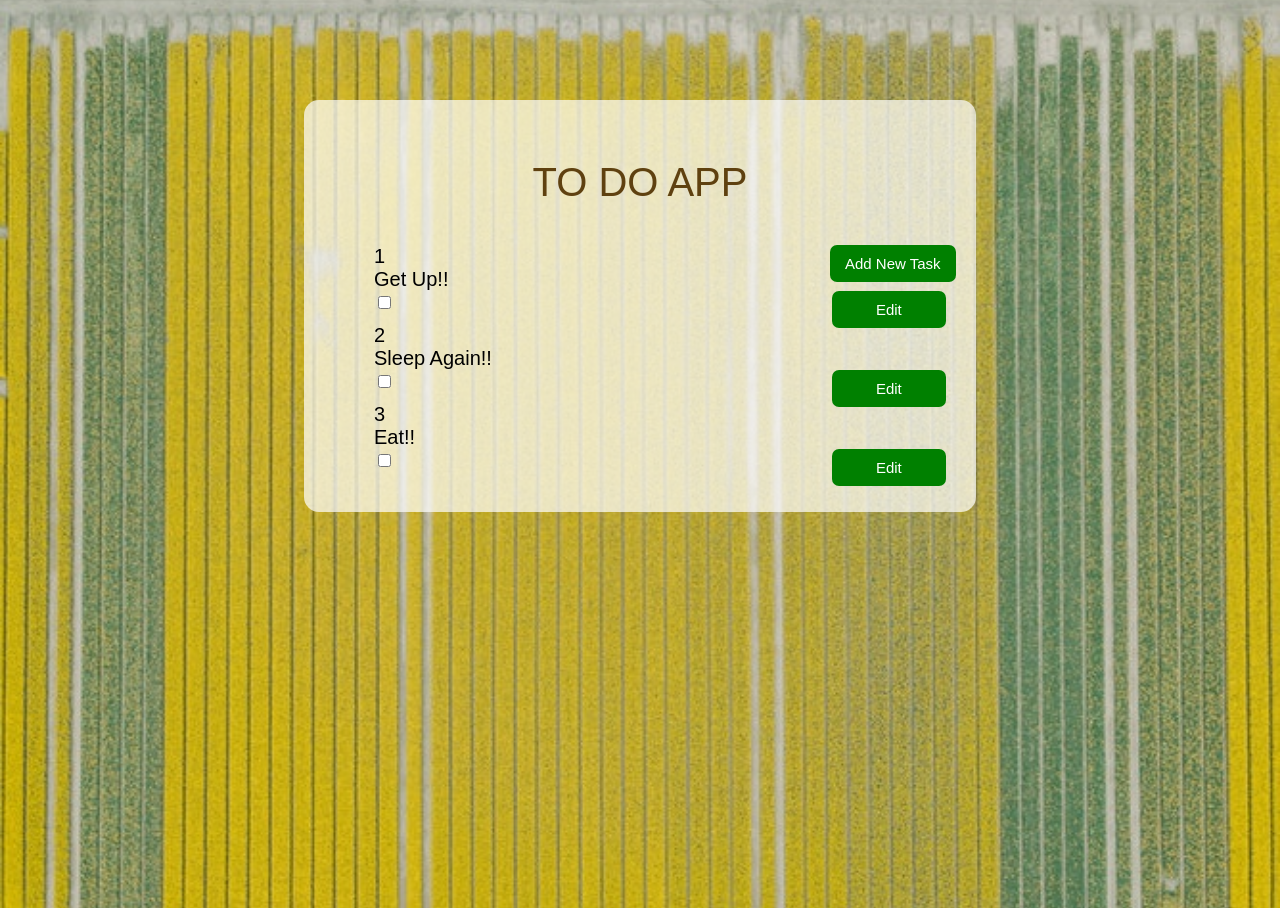
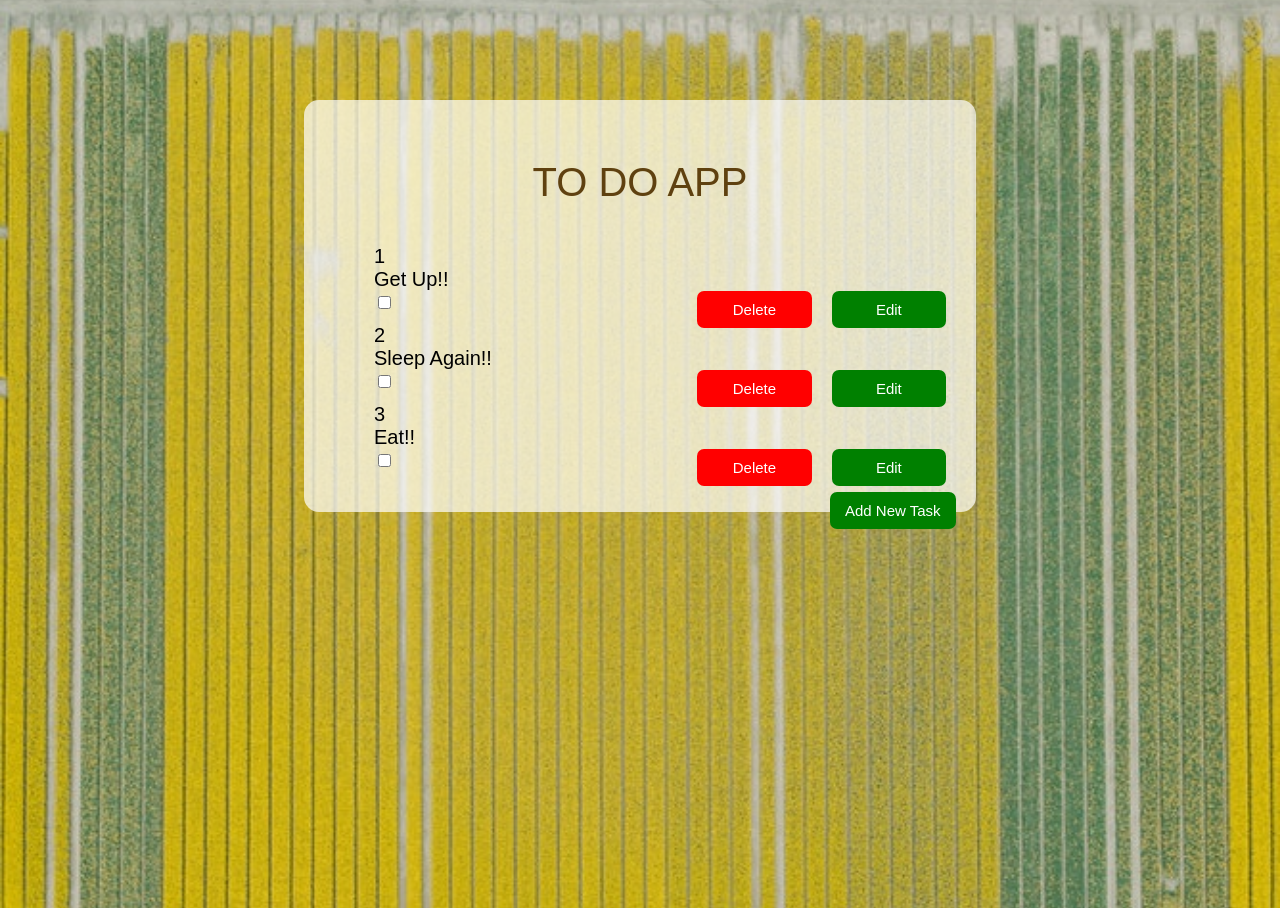
Before and after one commit to priyarajputexc/Todo-App, an Angular app: page /#/show-list in a window 1280 px wide. Built offline with nearby package versions, Linux system fonts and the light colour scheme.

Commit message:
delete todo functionality added

```diff
--- a/src/app/components/show-list/show-list.component.css
+++ b/src/app/components/show-list/show-list.component.css
@@ -2,3 +2,8 @@ li {
   list-style: none;
   margin: 10px;
 }
+
+.del {
+  background-color: red;
+  margin-right: 20px;
+}
--- a/src/app/components/show-list/show-list.component.html
+++ b/src/app/components/show-list/show-list.component.html
@@ -1,13 +1,14 @@
-<div class="new">
-  <button routerLink="/add-todo">Add New Task</button>
-</div>
 <div class="list">
   <ul>
     <li *ngFor="let todo of todos">
-      <div>{{ todo.id }}</div>
+      <div #del>{{ todo.id }}</div>
       <div>{{ todo.task }}</div>
       <input type="checkbox">
       <button routerLink="/edit-todo/{{todo.id}}">Edit</button>
+      <button class="del" (click)="deleteTodoItem(todo.id)">Delete</button>
     </li>
   </ul>
+  <div class="new">
+    <button routerLink="/add-todo">Add New Task</button>
+  </div>
 </div>
--- a/src/app/components/show-list/show-list.component.ts
+++ b/src/app/components/show-list/show-list.component.ts
@@ -1,6 +1,7 @@
 import { Component, OnInit } from '@angular/core';
 import { TodoItem } from 'src/app/models/todo';
 import { TodoService } from 'src/app/services/todo.service';
+import { todoList } from 'src/app/constants/mock-todo-list';
 
 @Component({
   selector: 'app-show-list',
@@ -19,7 +20,9 @@ export class ShowListComponent implements OnInit {
   getTodoList() {
     this.todos = this.todoService.getTodoList();
     console.log(this.todos);
-
   }
 
+  deleteTodoItem(id) {
+    this.todos = this.todoService.deleteTodoItem(id);
+  }
 }
--- a/src/app/services/todo.service.ts
+++ b/src/app/services/todo.service.ts
@@ -35,4 +35,10 @@ export class TodoService {
       }
     });
   }
+
+  deleteTodoItem(id) {
+    this.todos = this.todos.filter(e => e.id != id);
+    return this.todos;
+  }
+
 }
```
Also changed, not shown: 1 other file (tests, documents, lock files or other folders).
